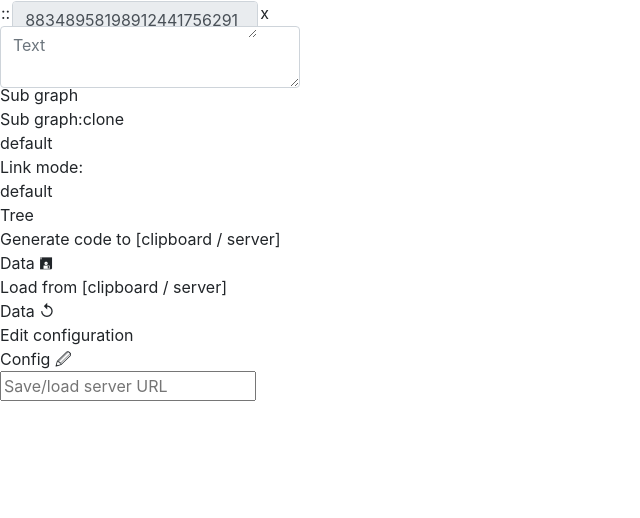
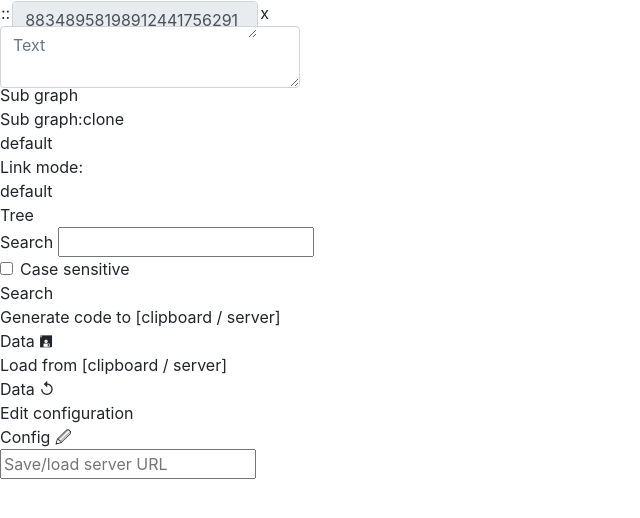
Before and after one commit to AdrienCastex/NodeLinkArchitect, a React app: page / in a window 1280 px wide. Shown: the top 518 px of the page, without its empty margins (0-640 px from the left). Built offline with nearby package versions, Linux system fonts and the light colour scheme; what monaco-editor, monaco-jsx-syntax-highlight would draw is missing.

Commit message:
Implemented a search

```diff
--- a/src/logic/App/AppStyle.css
+++ b/src/logic/App/AppStyle.css
@@ -404,3 +404,36 @@ polyline {
     color: red;
     text-shadow: 0px 0px 10px black;
 }
+
+.search-input-line {
+    width: calc(25.5ch + 30ch);
+    display: inline-block;
+}
+.search-input-line input {
+    width: 30ch !important;
+    height: 1.2em;
+    border: 1px solid black !important;
+    margin-right: 1ch !important;
+}
+.search-input-line .form-check {
+    margin-left: 1ch;
+}
+
+.search-result-wrapper {
+    position: absolute;
+    bottom: 2em;
+    right: 0px;
+    max-height: calc(100vh - 11em);
+    overflow: auto;
+}
+
+.search-result:hover {
+    background-color: orange;
+    color: black;
+}
+.search-result {
+    cursor: pointer;
+    background-color: white;
+    padding-left: 1ch;
+    padding-right: 1ch;
+}
--- a/src/logic/App/AppView.tsx
+++ b/src/logic/App/AppView.tsx
@@ -10,6 +10,7 @@ import { Editor, updateEditorVirtualLib } from "../Editor";
 import defaultConfig from '../DefaultConfig.txt';
 import configJsdoc from '../../../tools/jsdoc/jsdoc.txt';
 import { GraphTreeContainer } from "./GraphTree";
+import { Form } from "react-bootstrap";
 
 let dragStart: { x: number, y: number };
 let drawingLine: { x: number, y: number, srcNode: GraphNode };
@@ -204,6 +205,8 @@ export function AppView() {
     }>(undefined);
     const [_, forceUpdate] = useReducer((x) => x + 1, 0);
     const [saving, setSaving] = useState<{ status: 'pending' | 'done' | 'error' }[]>([]);
+    const [search, setSearch] = useState<string>('');
+    const [searchCaseSensitive, setSearchCaseSensitive] = useState<boolean>(false);
 
     save = useCallback(() => {
         const currentSavingEntry: typeof saving[0] = {
@@ -841,6 +844,61 @@ export function AppView() {
         <div className="btns-panel" style={{ pointerEvents: currentDragging ? 'none' : undefined }} onMouseDown={(e) => e.stopPropagation()}>
             <SideButton
                 onClick={save}
+                desc={<span className="search-input-line">Search <input type="text" value={search} onChange={(e) => {
+                    setSearch(e.target.value);
+                }} /> <Form.Check label="Case sensitive" type="checkbox" checked={searchCaseSensitive} onChange={(e) => setSearchCaseSensitive(e.target.checked)} /></span>}
+                sideItems={search?.trim() && graph ? (graph.nodes as GraphNodeLink[]).concat(graph.links)
+                    .filter(e => e.guid === search.trim() || e.type.properties && Object.keys(e.type.properties).some(prop => {
+                        let searchValue = search;
+                        let propValue = e.properties && e.properties[prop]?.value?.toString();
+                        if(propValue && !searchCaseSensitive) {
+                            propValue = propValue.toLowerCase();
+                            searchValue = searchValue.toLowerCase();
+                        }
+                        return propValue?.includes(searchValue);
+                    }))
+                    .map(e => <div key={e.guid} className="search-result" onClick={() => {
+                        const node = graph.nodes.find(n => n.guid === e.subGraphGUID);
+                        const viewport = node.viewport;
+
+                        viewport.x = (window.innerWidth / viewport.scale - e.width) / 2;
+                        viewport.y = (window.innerHeight / viewport.scale - e.height) / 2;
+
+                        selectedLinks = [];
+                        selectedNodes = [];
+
+                        if(e instanceof GraphNode) {
+                            const node = e as GraphNode;
+                            selectedNodes.push(node);
+
+                            viewport.x -= node.x;
+                            viewport.y -= node.y;
+                        } else {
+                            const link = e as GraphLink;
+                            selectedLinks.push(link);
+
+                            if(link.hasTargetNode) {
+                                const src = link.getSrcNode(graph.nodes);
+                                const target = link.getTargetNode(graph.nodes);
+
+                                viewport.x -= (target.x + src.x) / 2;
+                                viewport.y -= (target.y + src.y) / 2;
+                            } else {
+                                viewport.x -= link.x;
+                                viewport.y -= link.y;
+                            }
+                        }
+
+                        if(currentSubGraphGUIDs[0] !== e.subGraphGUID) {
+                            setCurrentSubGraphGUIDs([e.subGraphGUID, ...currentSubGraphGUIDs]);
+                        } else {
+                            forceUpdate();
+                        }
+                    }}>{e.subGraphGUID ? graph.nodes.find(n => n.guid === e.subGraphGUID)?.properties?.name?.value + ' / ' : undefined}{e.guid} [{e instanceof GraphNode ? 'node' : 'link'}]</div>).reduce((p, c, i, a) => !p && a.length ? [<div className="search-result-wrapper" onWheel={e => e.stopPropagation()}>{a}</div>] as any : p, undefined) : undefined}
+            >Search</SideButton>
+
+            <SideButton
+                onClick={save}
                 desc={<>Generate code to [{serverUrl?.trim() ? <><span className="strike">clipboard</span> / server</> : <>clipboard / <span className="strike">server</span></>}]</>}
                 sideItems={saving.map((e, i) => <div className={`save-status-${e.status}`} key={i}>{e.status === 'pending' ? <span className="spinning">⟳</span> : e.status === 'done' ? '🗸' : '✖'}</div>)}
             >Data 🖪</SideButton>
--- a/src/logic/App/SideButton.tsx
+++ b/src/logic/App/SideButton.tsx
@@ -5,7 +5,7 @@ export function SideButton(props: { desc: React.ReactNode, onClick: () => void,
 
     return <div className="side-btn">
         <div className="side-btn-desc">{props.desc}</div>
-        {props.sideItems ? <div className="side-btn-items">{props.sideItems}</div> : undefined}
+        {props.sideItems && props.sideItems.length > 0 ? <div className="side-btn-items">{props.sideItems}</div> : undefined}
         <div className="side-btn-content" onClick={() => props.onClick()}>{props.children}</div>
     </div>;
 }
--- a/src/logic/Graph.ts
+++ b/src/logic/Graph.ts
@@ -804,6 +804,8 @@ export abstract class GraphNodeLink {
         this.setType();
     }
 
+    abstract subGraphGUID: string;
+
     protected abstract get info(): IConfigOptionsNodeLink;
 
     static fulfillType(properties: IGraphProperties, allInfo: IConfigOptionsNodeLink, typeId: string = allInfo.types.default ? 'default' : Object.keys(allInfo.types)[0]) {
```
Also changed, not shown: 1 other file (tests, documents, lock files or other folders).
